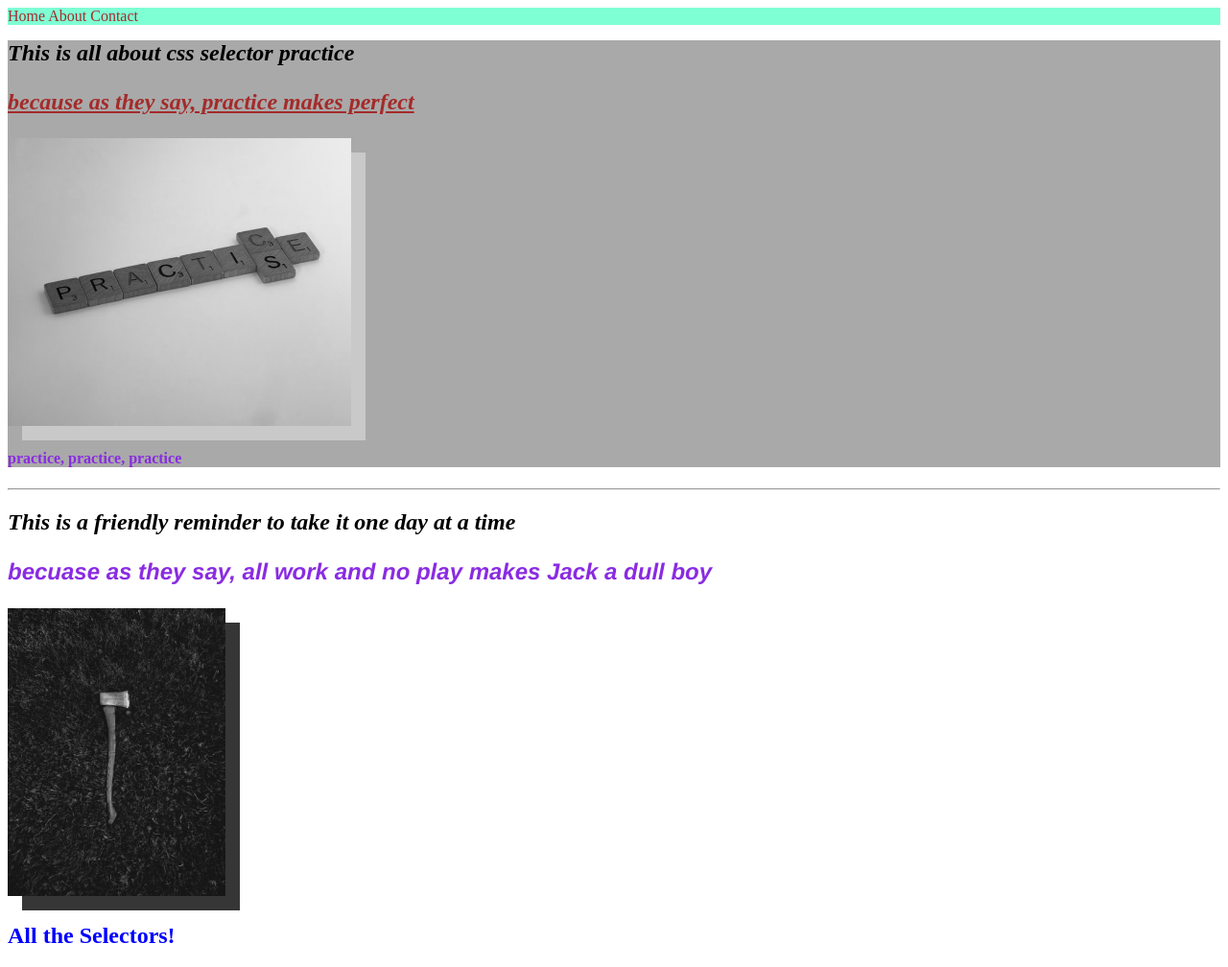
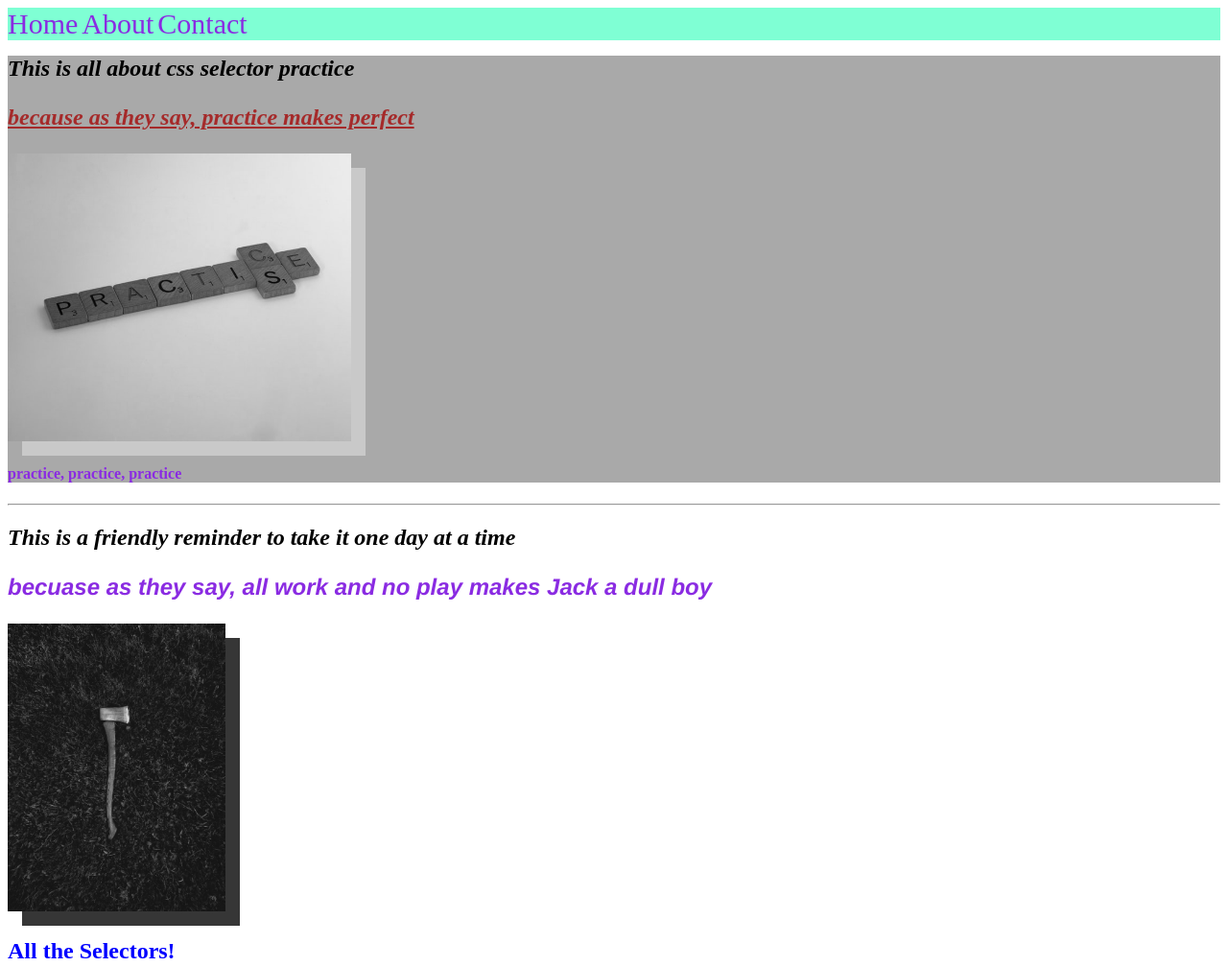
Before and after one commit to Hoodoo42/cssSelectors, a plain HTML site: page index.html in a window 1280 px wide. Shown: the whole page at 96% size. Drawn offline with Linux system fonts and the light colour scheme.

Commit message:
tried adding link/visited psuedos

```diff
--- a/css/style.css
+++ b/css/style.css
@@ -83,7 +83,15 @@ img:hover{
     color: lightblue;
 }
 
-nav a:active{
+
+
+nav a:link{
+    font-size: 30px;
+    color: blueviolet;
+}
+
+nav a:visited{
+    font-family: 'Times New Roman', Times, serif;
     font-size: 20px;
-    color: black;
+    color: darkcyan;
 }
--- a/index.html
+++ b/index.html
@@ -11,7 +11,7 @@
   <body>
     <header>
         <nav>
-            <a href="#">Home</a>
+            <a href="https://jwdiwniqjndiqjnwd.com" target="_blank">Home</a>
             <a href="#">About</a>
             <a href="#">Contact</a>
         </nav>
```
